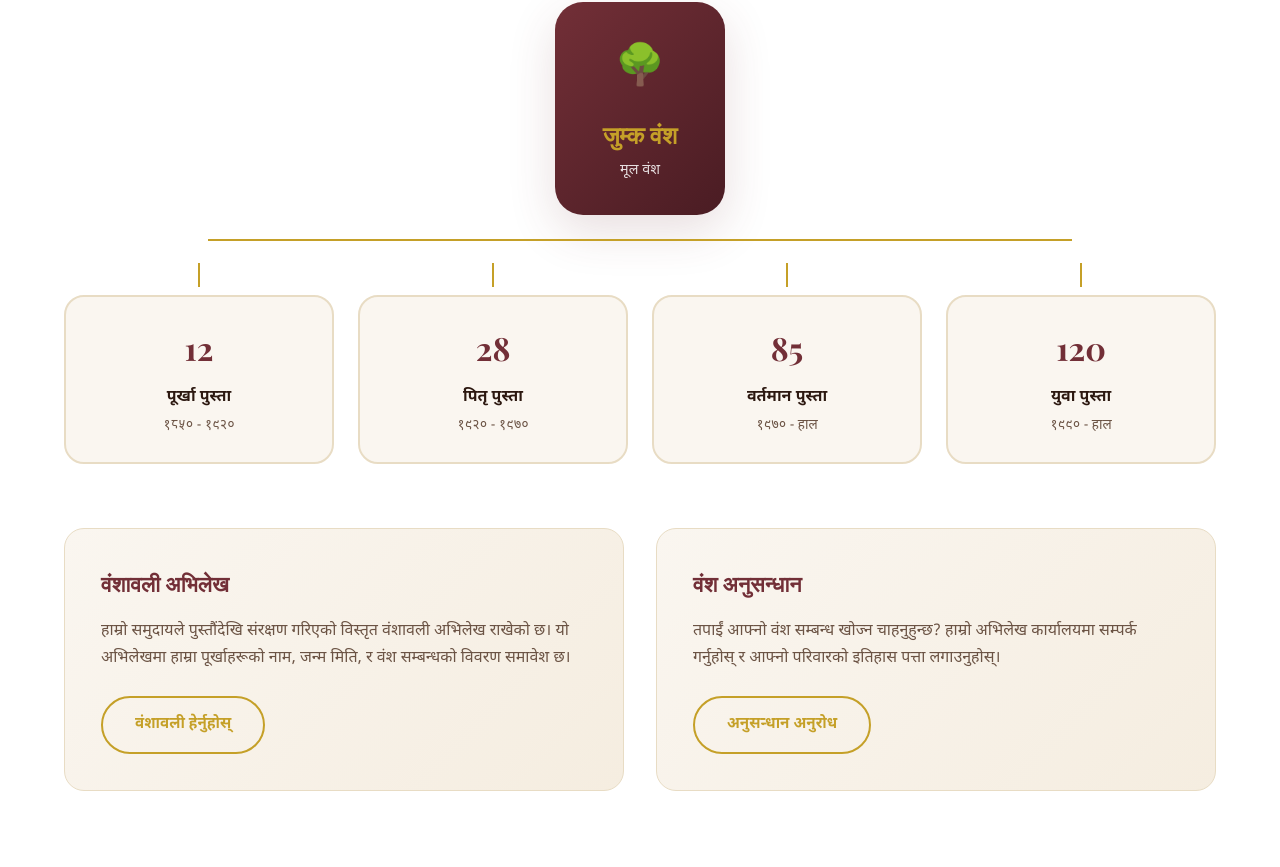
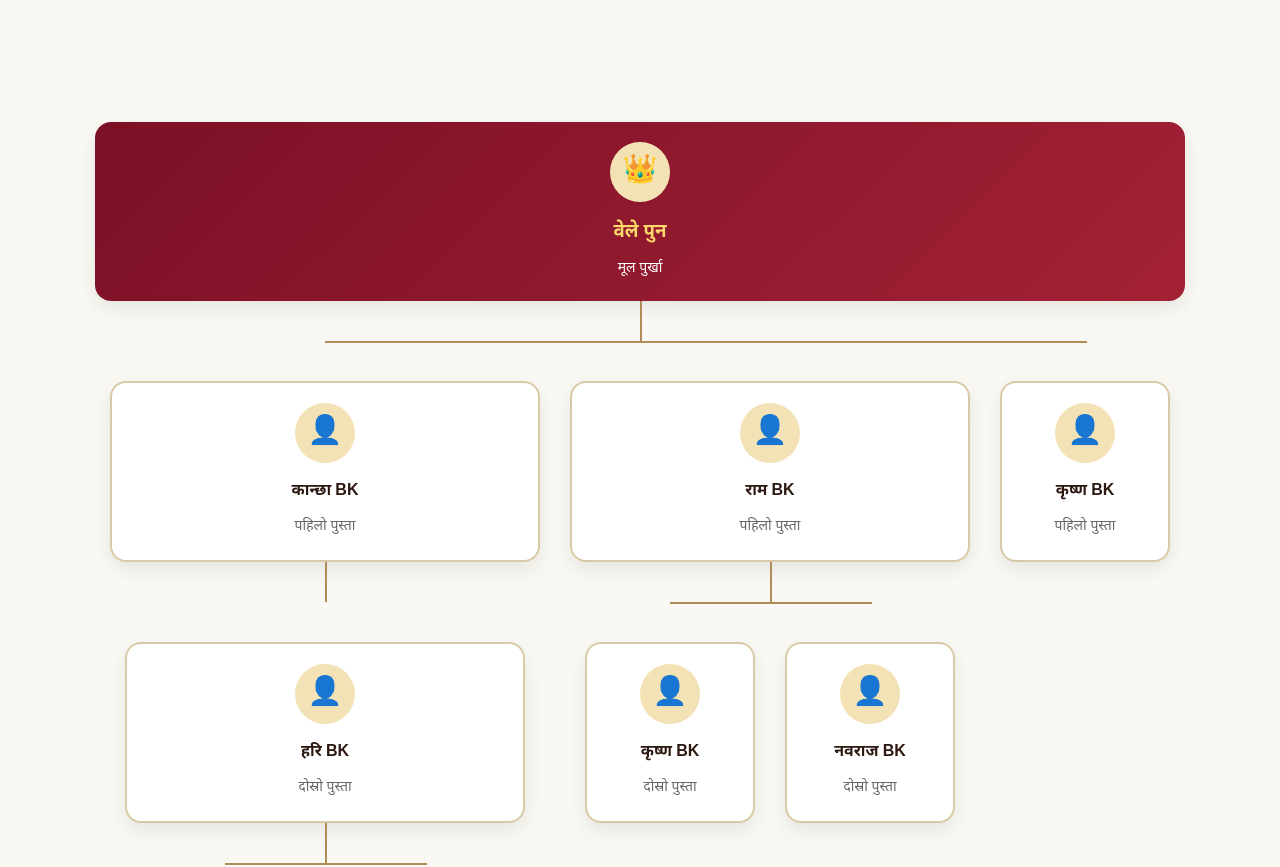
Before and after one commit to webgraph-db/jumka-web, a React (Vite) app: page / in a window 1280 px wide. Shown: the part 3879-4746 px from the top of the page. Built offline with nearby package versions, Linux system fonts and the light colour scheme.

Commit message:
redo genealogy

```diff
--- a/src/components/Genealogy.css
+++ b/src/components/Genealogy.css
@@ -1,170 +1,196 @@
-.genealogy {
-  background: var(--white);
+.genealogy{
+    background:#faf8f3;
+    padding:80px 0;
 }
 
-.genealogy__tree {
-  margin-bottom: 64px;
+.tree{
+    display:flex;
+    justify-content:center;
+    overflow:auto;
+    padding:40px;
 }
 
-.genealogy__root {
-  display: flex;
-  justify-content: center;
-  margin-bottom: 48px;
+.tree ul{
+    position:relative;
+    padding-top:40px;
+    display:flex;
+    justify-content:center;
 }
 
-.genealogy__root-node {
-  background: linear-gradient(135deg, var(--maroon), var(--maroon-dark));
-  color: var(--white);
-  padding: 32px 48px;
-  border-radius: var(--radius-lg);
-  text-align: center;
-  box-shadow: var(--shadow-lg);
-  transition: var(--transition);
+.tree li{
+    list-style:none;
+    text-align:center;
+    position:relative;
+    padding:40px 15px 0 15px;
 }
 
-.genealogy__root-node:hover {
-  transform: scale(1.03);
+/* Horizontal Line */
+
+.tree li::before,
+.tree li::after{
+
+    content:'';
+    position:absolute;
+    top:0;
+    right:50%;
+    width:50%;
+    height:2px;
+    background:#b08d57;
+
 }
 
-.genealogy__root-icon {
-  font-size: 2.5rem;
-  display: block;
-  margin-bottom: 12px;
+.tree li::after{
+
+    right:auto;
+    left:50%;
+    border-left:2px solid #b08d57;
+
 }
 
-.genealogy__root-node h3 {
-  font-family: var(--font-display);
-  font-size: 1.5rem;
-  color: var(--gold);
-  margin-bottom: 4px;
+.tree li:only-child::before,
+.tree li:only-child::after{
+
+    display:none;
+
 }
 
-.genealogy__root-node p {
-  font-size: 0.9rem;
-  opacity: 0.85;
+.tree li:first-child::before{
+
+    display:none;
+
 }
 
-.genealogy__branches {
-  display: grid;
-  grid-template-columns: repeat(4, 1fr);
-  gap: 24px;
-  position: relative;
+.tree li:last-child::after{
+
+    width:0;
+
 }
 
-.genealogy__branches::before {
-  content: '';
-  position: absolute;
-  top: -24px;
-  left: 12.5%;
-  right: 12.5%;
-  height: 2px;
-  background: var(--gold);
+.tree ul ul::before{
+
+    content:'';
+    position:absolute;
+    top:0;
+    left:50%;
+    width:2px;
+    height:40px;
+    background:#b08d57;
+
 }
 
-.genealogy__branch {
-  display: flex;
-  flex-direction: column;
-  align-items: center;
-  animation: slideUp 0.6s ease forwards;
-  opacity: 0;
+/* Person Card */
+
+.person{
+
+    min-width:170px;
+    background:white;
+    border:2px solid #d9c9a6;
+    border-radius:16px;
+    padding:20px;
+    transition:.3s;
+    cursor:pointer;
+    box-shadow:0 8px 20px rgba(0,0,0,.08);
+
 }
 
-.genealogy__connector {
-  width: 2px;
-  height: 24px;
-  background: var(--gold);
-  margin-bottom: 8px;
+.person:hover{
+
+    transform:translateY(-8px);
+    border-color:#8b1e2d;
+    box-shadow:0 15px 40px rgba(0,0,0,.18);
+
 }
 
-.genealogy__card {
-  background: var(--beige-light);
-  border: 2px solid var(--beige-dark);
-  border-radius: var(--radius-md);
-  padding: 24px 20px;
-  text-align: center;
-  width: 100%;
-  transition: var(--transition);
+.root{
+
+    background:linear-gradient(135deg,#7b1026,#a32135);
+    color:white;
+    border:none;
+
 }
 
-.genealogy__card:hover {
-  border-color: var(--gold);
-  background: var(--white);
-  transform: translateY(-6px);
-  box-shadow: var(--shadow-md);
+.root h3{
+
+    color:#ffd86b;
+
 }
 
-.genealogy__count {
-  display: block;
-  font-family: var(--font-display);
-  font-size: 2rem;
-  font-weight: 700;
-  color: var(--maroon);
-  margin-bottom: 8px;
+.avatar{
+
+    width:60px;
+    height:60px;
+    margin:auto;
+    border-radius:50%;
+    background:#f3e2b5;
+    color:#7b1026;
+    display:flex;
+    align-items:center;
+    justify-content:center;
+    font-size:28px;
+    margin-bottom:15px;
+
 }
 
-.genealogy__card h4 {
-  font-size: 1rem;
-  font-weight: 600;
-  color: var(--text-dark);
-  margin-bottom: 4px;
+.person h3,
+.person h4{
+
+    margin-bottom:8px;
+
 }
 
-.genealogy__card p {
-  font-size: 0.85rem;
-  color: var(--text-muted);
+.person span,
+.person p{
+
+    color:#666;
+    font-size:14px;
+
 }
 
-.genealogy__info {
-  display: grid;
-  grid-template-columns: 1fr 1fr;
-  gap: 32px;
+.root p{
+
+    color:white;
+
 }
 
-.genealogy__info-card {
-  background: linear-gradient(135deg, var(--beige-light), var(--beige));
-  border-radius: var(--radius-md);
-  padding: 36px;
-  border: 1px solid var(--beige-dark);
-  transition: var(--transition);
+/* Responsive */
+
+@media(max-width:992px){
+
+.tree{
+
+justify-content:flex-start;
+
 }
 
-.genealogy__info-card:hover {
-  box-shadow: var(--shadow-md);
+.person{
+
+min-width:150px;
+
 }
 
-.genealogy__info-card h3 {
-  font-family: var(--font-display);
-  font-size: 1.35rem;
-  color: var(--maroon);
-  margin-bottom: 16px;
 }
 
-.genealogy__info-card p {
-  color: var(--text-muted);
-  margin-bottom: 24px;
-  line-height: 1.7;
+@media(max-width:768px){
+
+.tree{
+
+padding:20px;
+
 }
 
-@media (max-width: 900px) {
-  .genealogy__branches {
-    grid-template-columns: repeat(2, 1fr);
-  }
+.person{
 
-  .genealogy__branches::before {
-    display: none;
-  }
+min-width:130px;
+padding:15px;
 
-  .genealogy__connector {
-    display: none;
-  }
 }
 
-@media (max-width: 600px) {
-  .genealogy__branches {
-    grid-template-columns: 1fr;
-  }
+.avatar{
 
-  .genealogy__info {
-    grid-template-columns: 1fr;
-  }
+width:50px;
+height:50px;
+font-size:24px;
+
 }
+
+}
--- a/src/components/Genealogy.jsx
+++ b/src/components/Genealogy.jsx
@@ -1,66 +1,137 @@
-import './Genealogy.css'
-
-const generations = [
-  { name: 'पूर्खा पुस्ता', count: 12, period: '१८५० - १९२०' },
-  { name: 'पितृ पुस्ता', count: 28, period: '१९२० - १९७०' },
-  { name: 'वर्तमान पुस्ता', count: 85, period: '१९७० - हाल' },
-  { name: 'युवा पुस्ता', count: 120, period: '१९९० - हाल' },
-]
+import "./Genealogy.css";
 
 export default function Genealogy() {
   return (
-    <section id="genealogy" className="section genealogy">
+    <section className="genealogy section" id="genealogy">
       <div className="container">
+
         <div className="section-header">
           <span className="section-tag">वंशावली</span>
-          <h2 className="section-title">हाम्रो वंश परम्परा</h2>
+          <h2 className="section-title">जुम्का समुदायको वंशावली</h2>
           <p className="section-subtitle">
-            पुस्तौंदेखि चलिआएको वंशावली र हाम्रा पूर्खाहरूको सम्मान
+            आफ्नो पुर्खादेखि वर्तमान पुस्तासम्मको परिवारिक सम्बन्ध हेर्नुहोस्।
           </p>
         </div>
 
-        <div className="genealogy__tree">
-          <div className="genealogy__root">
-            <div className="genealogy__root-node">
-              <span className="genealogy__root-icon">🌳</span>
-              <h3>जुम्क वंश</h3>
-              <p>मूल वंश</p>
-            </div>
-          </div>
+        <div className="tree">
 
-          <div className="genealogy__branches">
-            {generations.map((gen, index) => (
-              <div key={gen.name} className="genealogy__branch" style={{ animationDelay: `${index * 0.15}s` }}>
-                <div className="genealogy__connector" />
-                <div className="genealogy__card">
-                  <span className="genealogy__count">{gen.count}</span>
-                  <h4>{gen.name}</h4>
-                  <p>{gen.period}</p>
-                </div>
+          {/* Root */}
+          <ul>
+            <li>
+
+              <div className="person root">
+                <div className="avatar">👑</div>
+                <h3>वेले पुन</h3>
+                <p>मूल पुर्खा</p>
               </div>
-            ))}
-          </div>
+
+              <ul>
+
+                {/* Son 1 */}
+                <li>
+
+                  <div className="person">
+                    <div className="avatar">👤</div>
+                    <h4>कान्छा BK</h4>
+                    <span>पहिलो पुस्ता</span>
+                  </div>
+
+                  <ul>
+
+                    <li>
+
+                      <div className="person">
+                        <div className="avatar">👤</div>
+                        <h4>हरि BK</h4>
+                        <span>दोस्रो पुस्ता</span>
+                      </div>
+
+                      <ul>
+
+                        <li>
+
+                          <div className="person">
+                            <div className="avatar">👤</div>
+                            <h4>धरविन्द्र BK</h4>
+                            <span>तेस्रो पुस्ता</span>
+                          </div>
+
+                        </li>
+
+                        <li>
+
+                          <div className="person">
+                            <div className="avatar">👤</div>
+                            <h4>गोपाल BK</h4>
+                            <span>तेस्रो पुस्ता</span>
+                          </div>
+
+                        </li>
+
+                      </ul>
+
+                    </li>
+
+                  </ul>
+
+                </li>
+
+                {/* Son 2 */}
+
+                <li>
+
+                  <div className="person">
+                    <div className="avatar">👤</div>
+                    <h4>राम BK</h4>
+                    <span>पहिलो पुस्ता</span>
+                  </div>
+
+                  <ul>
+
+                    <li>
+
+                      <div className="person">
+                        <div className="avatar">👤</div>
+                        <h4>कृष्ण BK</h4>
+                        <span>दोस्रो पुस्ता</span>
+                      </div>
+
+                    </li>
+
+                    <li>
+
+                      <div className="person">
+                        <div className="avatar">👤</div>
+                        <h4>नवराज BK</h4>
+                        <span>दोस्रो पुस्ता</span>
+                      </div>
+
+                    </li>
+
+                  </ul>
+
+                </li>
+
+                {/* Son 3 */}
+
+                <li>
+
+                  <div className="person">
+                    <div className="avatar">👤</div>
+                    <h4>कृष्ण BK</h4>
+                    <span>पहिलो पुस्ता</span>
+                  </div>
+
+                </li>
+
+              </ul>
+
+            </li>
+          </ul>
+
         </div>
 
-        <div className="genealogy__info">
-          <div className="genealogy__info-card">
-            <h3>वंशावली अभिलेख</h3>
-            <p>
-              हाम्रो समुदायले पुस्तौंदेखि संरक्षण गरिएको विस्तृत वंशावली अभिलेख राखेको छ।
-              यो अभिलेखमा हाम्रा पूर्खाहरूको नाम, जन्म मिति, र वंश सम्बन्धको विवरण समावेश छ।
-            </p>
-            <a href="#contact" className="btn btn-outline">वंशावली हेर्नुहोस्</a>
-          </div>
-          <div className="genealogy__info-card">
-            <h3>वंश अनुसन्धान</h3>
-            <p>
-              तपाईं आफ्नो वंश सम्बन्ध खोज्न चाहनुहुन्छ? हाम्रो अभिलेख कार्यालयमा सम्पर्क
-              गर्नुहोस् र आफ्नो परिवारको इतिहास पत्ता लगाउनुहोस्।
-            </p>
-            <a href="#contact" className="btn btn-outline">अनुसन्धान अनुरोध</a>
-          </div>
-        </div>
       </div>
     </section>
-  )
+  );
 }
```
